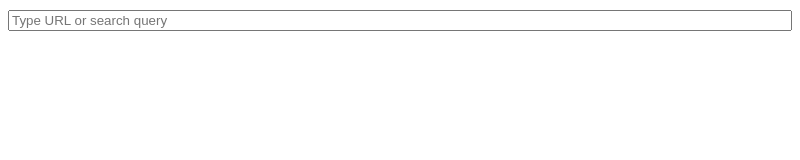
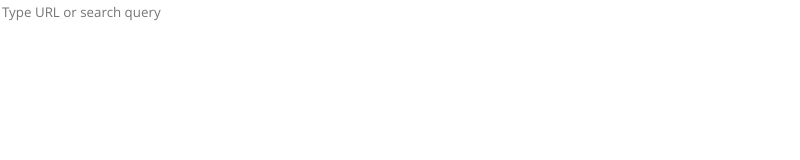
Before and after one commit to ezShroom/actarius-lbry-browser, an Electron app: page src/index.html in a window 800 px wide. Drawn offline with Linux system fonts and the light colour scheme.

Commit message:
Changed version number to 0.0.2 and version number format to vX.X.X; Removed padding and margin from html and body

```diff
--- a/package.json
+++ b/package.json
@@ -1,8 +1,8 @@
 {
   "name": "actarius",
   "productName": "actarius",
-  "version": "1.0.0",
-  "description": "My Electron application description",
+  "version": "0.0.2",
+  "description": "An Electron-based browser that can view LBRY URLs.",
   "main": "src/index.js",
   "scripts": {
     "start": "electron-forge start",
--- a/src/index.css
+++ b/src/index.css
@@ -4,13 +4,21 @@
 	src: url(OpenSans-Regular.woff2);
 }
 
-body {
-    font-family: 'Open Sans';
+/* Set Open Sans as font for every element on the page */
+
+body, input {
+    font-family: 'Open Sans', sans-serif;
+}
+
+body, html {
+	padding: 0;
+	margin: 0;
 }
 
 #urlBar, #urlInput {
 	box-sizing: border-box;
 	width: 100%;
+	border: none;
 }
 
 #container {
--- a/src/index.html
+++ b/src/index.html
@@ -2,7 +2,7 @@
 <html>
   	<head>
     	<meta charset="UTF-8">
-    	<title>Actarius v0.01</title>
+    	<title>Actarius v0.0.2</title>
     	<link rel="stylesheet" href="index.css">
   	</head>
   	<body>
```
Also changed, not shown: README.md, 1 other file.
